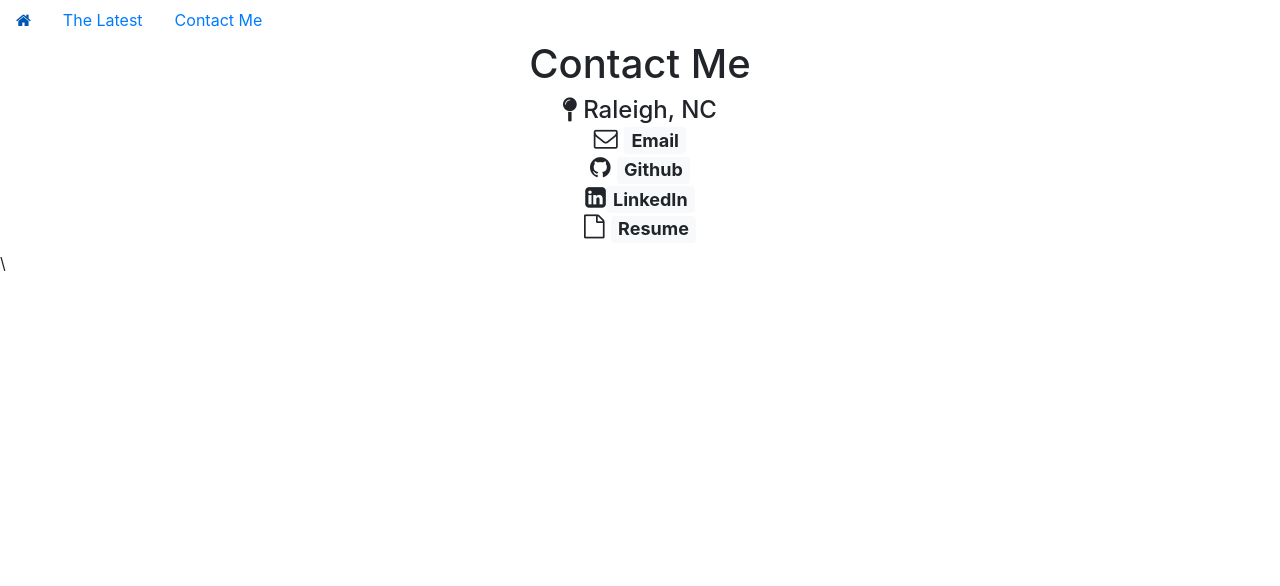
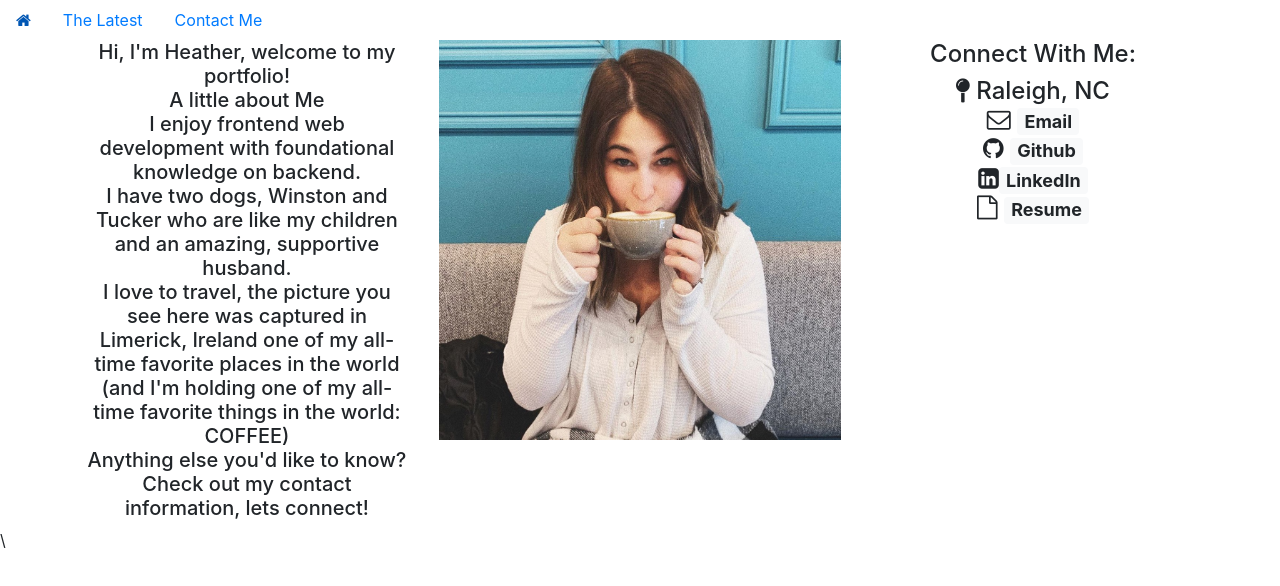
Before and after one commit to HeatherPeri/UpdatedPortfolio, a React (Create React App) app in the folder hpportfolio/: page /Contact in a window 1280 px wide. Shown: the top 586 px of the page. Built offline with nearby package versions, Linux system fonts and the light colour scheme.

Commit message:
updated contact page with photo and about section

```diff
--- a/hpportfolio/src/components/Contact.js
+++ b/hpportfolio/src/components/Contact.js
@@ -1,10 +1,31 @@
 import React from 'react';
 import { Badge } from 'reactstrap';
+import heather from './images/heather.jpeg';
+import { Row, Col, Container } from 'reactstrap';
+
 
 function Contact() {
   return (
     <div>
-<h1 className="text-center">Contact Me</h1>
+        <Container>
+            <Row>
+                <Col size="md-6">
+<h5 className="text-center">Hi, I'm Heather, welcome to my portfolio!
+    <br></br> A little about Me <br></br>
+    I enjoy frontend web development with foundational knowledge on backend. <br></br>
+    I have two dogs, Winston and Tucker who are like my children and an amazing,
+    supportive husband. <br></br> I love to travel, the picture you see here was captured in
+    Limerick, Ireland one of my all-time favorite places in the world (and I'm holding
+    one of my all-time favorite things in the world: COFFEE) <br></br>
+    Anything else you'd like to know? Check out my contact information, lets connect! </h5>
+</Col>
+    <Col size="md-6">
+    <img src={heather} alt="Logo" Style="height:400px"/>
+</Col>
+
+
+<Col size="md-6">
+<h4 className="text-center">Connect With Me:</h4>
 <h4 className="text-center">
 <i class="fa fa-map-pin"></i> Raleigh, NC <br></br>
 <i class="fa fa-envelope-o" ></i> <Badge href ="mailto: heatherhperi@gmail.com" color="light">Email</Badge> <br></br>
@@ -13,6 +34,10 @@ function Contact() {
 <i class="fa fa-file-o"></i>  <Badge href="#" color="light">Resume</Badge><br></br>
 
 </h4>
+
+</Col>
+</Row>
+</Container>
     </div>
   );
 }
```
Also changed, not shown: hpportfolio/src/components/images/heather.jpeg (added).
